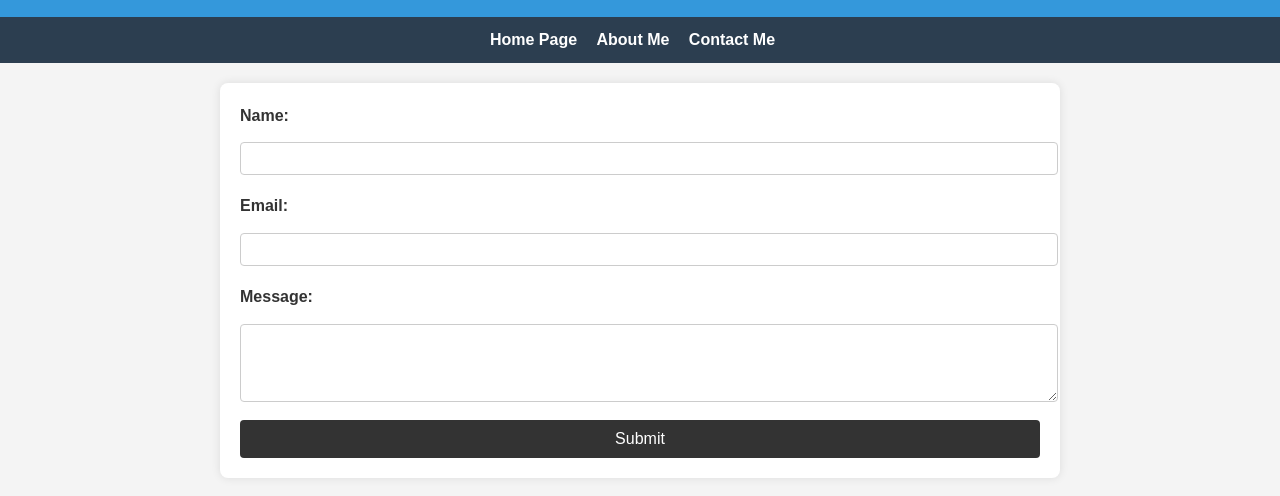
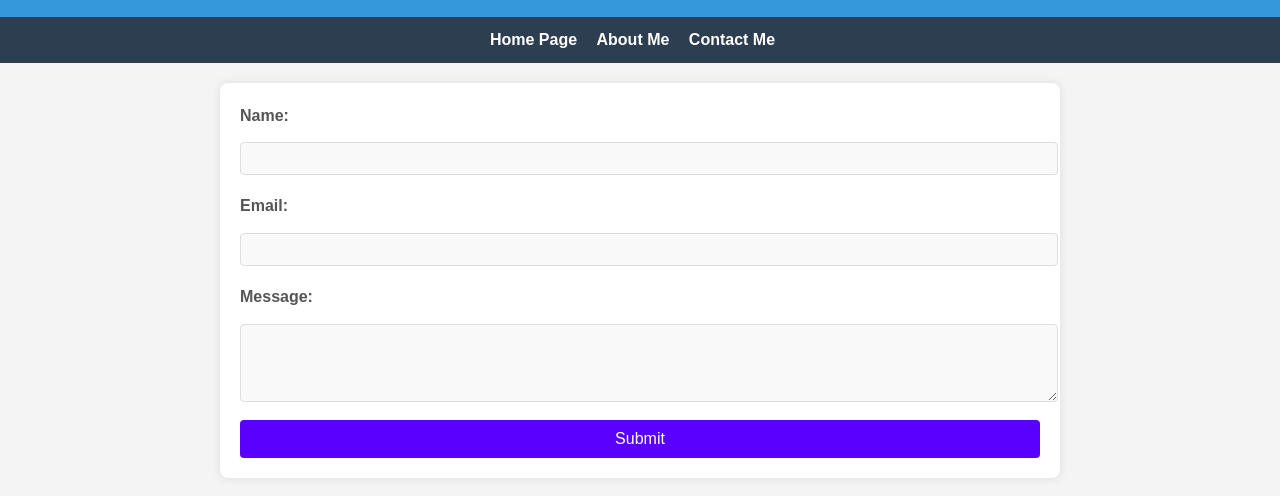
Before and after one commit to sjgriffith99/web-development-project, a website: page html/contact.html in a window 1280 px wide. Shown: the part 74-570 px from the top of the page. Drawn offline with Linux system fonts and the light colour scheme; files that its build step writes are made by us from their sources; files whose address does not match are found by name.

Commit message:
Update styles.css
New changes to CSS styles

```diff
--- a/css/styles.css
+++ b/css/styles.css
@@ -9,6 +9,7 @@ li {
     padding: 0;
 }
 
+/* Global styles */
 body {
     font-family: 'Arial', sans-serif;
     line-height: 1.6;
@@ -42,6 +43,11 @@ nav a {
     text-decoration: none;
     color: #fff;
     font-weight: bold;
+    transition: color 0.3s; /* Add transition effect for navigation links */
+}
+
+nav a:hover {
+    color: #ff9900; /* Change color of navigation links on hover */
 }
 
 section {
@@ -53,6 +59,7 @@ section {
     box-shadow: 0 0 10px rgba(0, 0, 0, 0.1);
 }
 
+/* Form styles */
 form {
     display: grid;
     gap: 10px;
@@ -60,21 +67,24 @@ form {
 
 label {
     font-weight: bold;
+    color: #555; /* Change color of form labels */
 }
 
-input,
+input[type="text"],
+input[type="email"],
 textarea {
     width: 100%;
     padding: 8px;
     margin-top: 4px;
     margin-bottom: 8px;
-    border: 1px solid #ccc;
+    background-color: #f9f9f9; /* Change background color of text fields */
+    border: 1px solid #ddd; /* Change border color of text fields */
     border-radius: 4px;
 }
 
 button {
-    background-color: #333;
-    color: #fff;
+    background-color: #5900ff; /* Change background color of buttons */
+    color: #fff; /* Change text color of buttons */
     padding: 10px 15px;
     border: none;
     border-radius: 4px;
@@ -83,7 +93,7 @@ button {
 }
 
 button:hover {
-    background-color: #555;
+    background-color: #5800cc; /* Change background color of buttons on hover */
 }
 
 /* Responsive styles */
```
